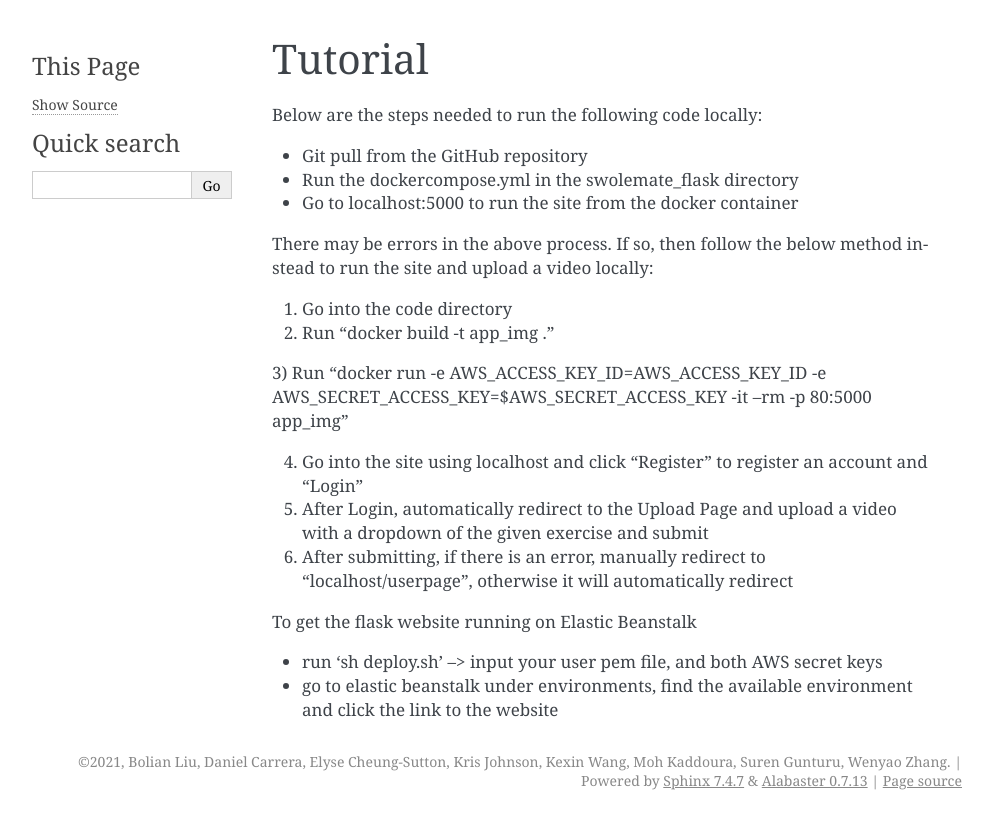
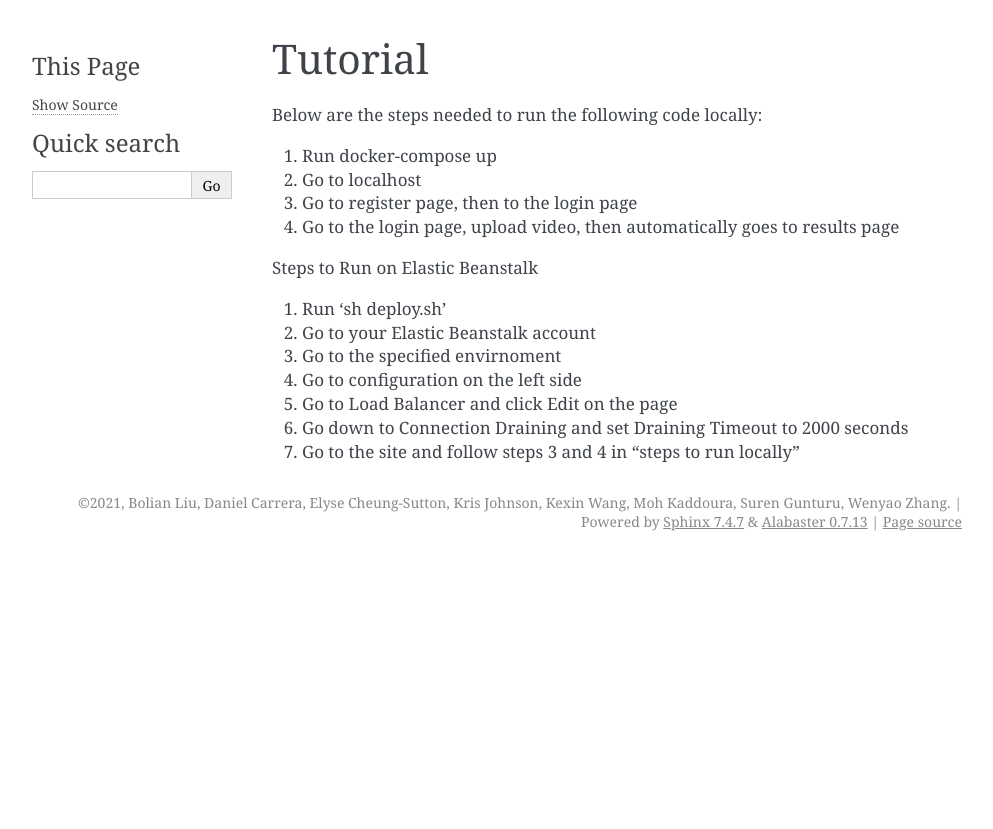
Before and after one commit to MSDS698/2021-product-analytics-group-project-group_7_swolemate, a Sphinx documentation site: the page built from docs/source/tutorial.rst, in a window 1280 px wide. Shown: the top 829 px of the page, without its empty margins (148-1141 px from the left). Built offline with Sphinx 7.4.7, drawn with Linux system fonts in a browser that asks for light colours; pages that are not in the unit, such as notebooks, are missing from menus.

Commit message:
FINALLY DONE!!!

```diff
--- a/docker-compose.yml
+++ b/docker-compose.yml
@@ -9,8 +9,8 @@ services:
       - default
       - swole_net
     environment:
-      - AWS_ACCESS_KEY_ID=AKIAUXVB3DNXBLVCWM22
-      - AWS_SECRET_ACCESS_KEY=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
+      - AWS_ACCESS_KEY_ID=${AWS_ACCESS_KEY}
+      - AWS_SECRET_ACCESS_KEY=${AWS_SECRET_ACCESS_KEY}
 
 networks:
    swole_net:
--- a/docs/source/tutorial.rst
+++ b/docs/source/tutorial.rst
@@ -2,26 +2,26 @@ Tutorial
 ==============
 Below are the steps needed to run the following code locally:
 
-- Git pull from the GitHub repository
-- Run the dockercompose.yml in the swolemate_flask directory
-- Go to localhost:5000 to run the site from the docker container
+1) Run docker-compose up
 
-There may be errors in the above process. If so, then follow the below
-method instead to run the site and upload a video locally:
+2) Go to localhost
 
-1) Go into the code directory
+3) Go to register page, then to the login page
 
-2) Run "docker build -t app_img ."
-3) Run "docker run -e AWS_ACCESS_KEY_ID=AWS_ACCESS_KEY_ID -e
-AWS_SECRET_ACCESS_KEY=$AWS_SECRET_ACCESS_KEY -it --rm -p 80:5000 app_img"
+4) Go to the login page, upload video, then automatically goes to results page
 
-4) Go into the site using localhost and click "Register" to register an account and "Login"
+Steps to Run on Elastic Beanstalk
 
-5) After Login, automatically redirect to the Upload Page and upload a video with a dropdown of the given exercise and submit
+1) Run 'sh deploy.sh'
 
-6) After submitting, if there is an error, manually redirect to "localhost/userpage", otherwise it will automatically redirect
+2) Go to your Elastic Beanstalk account
 
-To get the flask website running on Elastic Beanstalk
+3) Go to the specified envirnoment
 
-- run 'sh deploy.sh' --> input your user pem file, and both AWS secret keys
-- go to elastic beanstalk under environments, find the available environment and click the link to the website
+4) Go to configuration on the left side
+
+5) Go to Load Balancer and click Edit on the page
+
+6) Go down to Connection Draining and set Draining Timeout to 2000 seconds
+
+7) Go to the site and follow steps 3 and 4 in "steps to run locally"
```
Also changed, not shown: README.md (+13 -7 lines), 6 other files.
